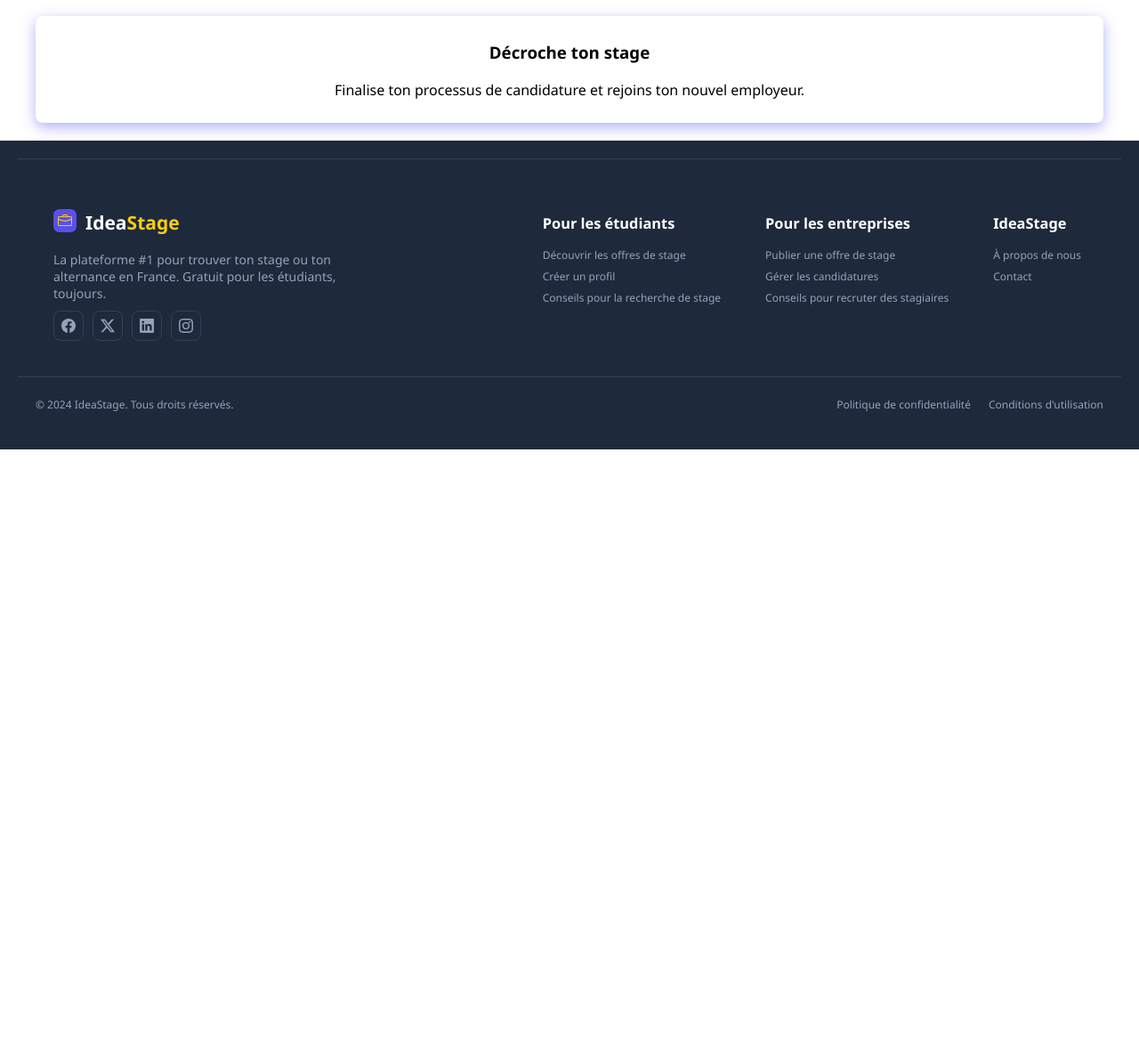
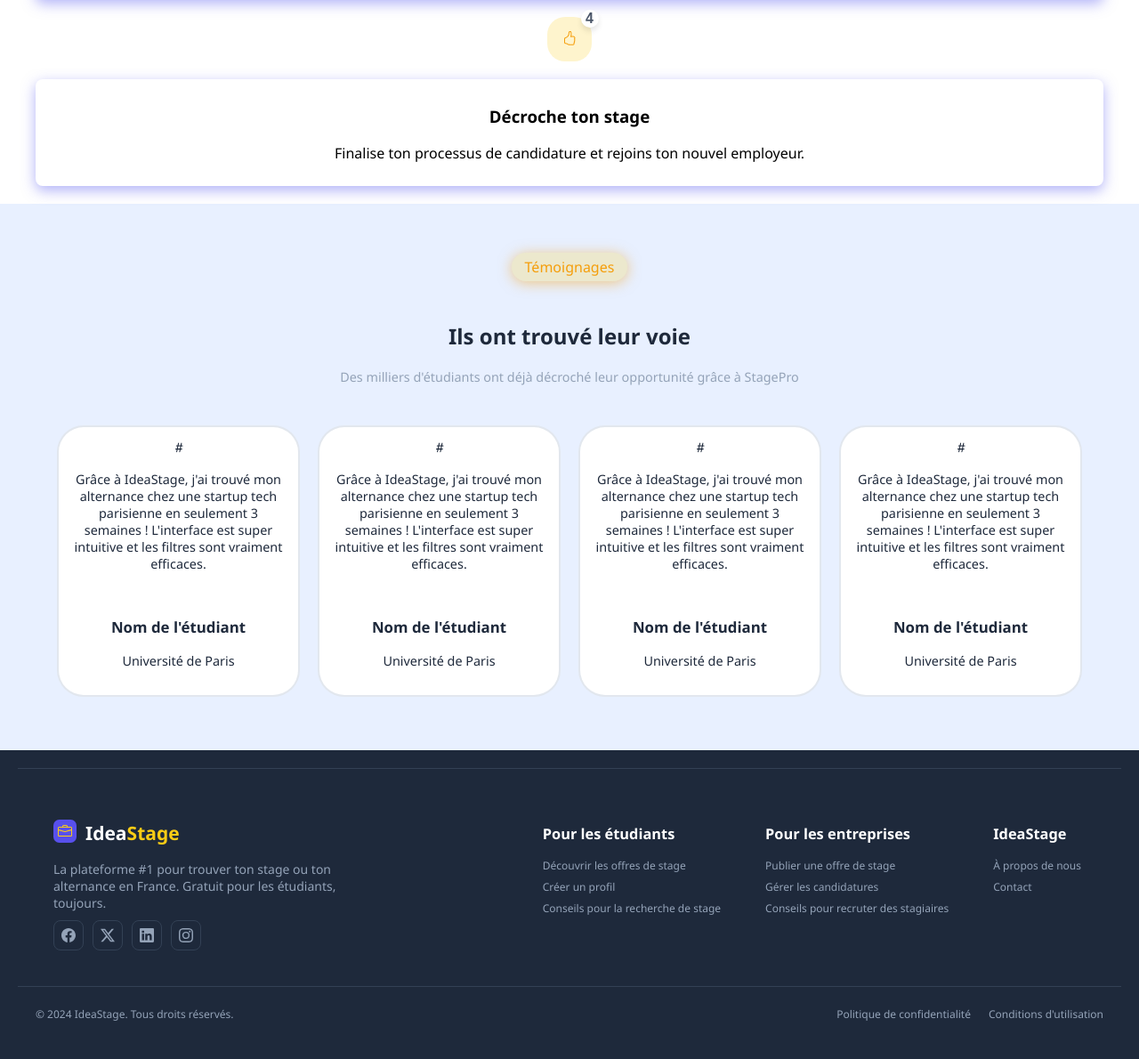
Before and after one commit to slowalie/Projet-WEB, a PHP site: page / in a window 1280 px wide. Shown: the part 3160-4350 px from the top of the page at 89% size. Before the commit the page ends 3665 px from the top, so only its background shows below. Run offline with PHP 8.4, Linux system fonts and the light colour scheme.

Commit message:
acceuil-front done

```diff
--- a/assets/style.css
+++ b/assets/style.css
@@ -553,6 +553,63 @@ position: absolute;
 
 }
 
+/* --- styles section temoignage --- */
+
+.temoignages {
+    background-color: rgba(185, 207, 255, 0.322);
+    color: var(--text-dark);
+    padding: 60px 5%;
+}
+
+.temoignage-container {
+    max-width: 1200px;
+    margin: 0 auto;
+    display: grid;
+    grid-template-columns: 1fr;
+    gap: 30px;
+    place-items: center;
+}
+
+.temoignage-bulle span {
+    margin-bottom: 15px;
+    box-shadow: 0 2px 15px var(--shadow-yellow);
+    border-radius: 30px;
+    padding: 5px 15px;
+    width: 100%;
+    color: var(--yellow);
+    background-color: var(--bg-yellow-muted);
+}
+.temoignage-title h2{
+    font-size: 1.5rem;
+    font-weight: bold;
+    font-family: 'Segoe UI', Tahoma, Geneva, Verdana, sans-serif;
+    text-align: center;
+}
+
+.temoignage-title p{
+    color: var(--text-muted);
+    font-size: 0.9rem;
+    text-align: center;
+    font-family: 'Segoe UI', Tahoma, Geneva, Verdana, sans-serif;
+}
+
+.temoignage-grid {
+    display: grid;
+    grid-template-columns: repeat(auto-fit, minmax(250px, 1fr));
+    gap: 20px;
+}
+
+.temoignage-card {
+    background-color: rgb(255, 255, 255);
+    padding: 15px;
+    border-radius: 30px;
+    border: 2px solid var(--text-light);
+    color: var(--text-dark);
+    font-size: 0.9rem;
+    text-align: center;
+
+}
+
 /* --- STYLES POUR LE FOOTER --- */
 
 footer {
--- a/index.html
+++ b/index.html
@@ -22,6 +22,7 @@
                 <a href="#">Offres</a>
                 <a href="#">Espace Entreprises</a>
                 <a href="#">Espace Candidats</a>
+                <a href="#">Ressources</a>
             </div>
             <button class="button-connexion">Connexion</button>
             <button class="button-inscription">S'inscrire</button>
@@ -67,7 +68,7 @@
 
                 <div class="hero-image-wrapper">
                     <div class="main-image">
-                        <img src="ton-image.jpg" alt="Bureaux">
+                        <img src="/assets/acceuil.jpg" alt="Bureaux">
                         <div class="floating-badge top-left">
                             <span class="icon">📈</span>
                             <div><strong>+342</strong> aujourd'hui</div>
@@ -225,7 +226,17 @@
                             <span class="offer-company">Tech Innovators</span>
                         </div>
                         <div class="offer-card">
-                            <h3>Alternance en marketing digital</h3>
+                            <div class="offer-badge">
+                                <span class="badge badge-priority">à la une</span>
+                            </div>
+                            <div class="offer-header">
+                                <div class = company-logo>
+                                    <img src="" alt="">
+                                </div>
+                                <h3>Alternance en marketing digital</h3>
+                                <p class="company-name">Global Brands</p>
+                            </div>
+
                             <p>Participe à la stratégie de communication d'une marque internationale.</p>
                             <span class="offer-company">Global Brands</span>
                         </div>
@@ -314,6 +325,132 @@
                 </div>
             </div>
         </section>
+        <section id="temoignages" class="temoignages">
+                <div class="temoignage-container">
+                    <div class="temoignage-bulle">
+                        <span>Témoignages</span>
+                    </div>
+                    <div class="temoignage-title">
+                        <h2>Ils ont trouvé leur voie</h2>
+                        <p>Des milliers d'étudiants ont déjà décroché leur opportunité grâce à StagePro</p>
+                    </div>
+
+                    <div class="temoignage-grid">
+                        <div class="temoignage-card">
+                            <div class="temoignage-content">
+                                <div class="temoignage-header">
+                                    <div class="temoignage-avatar">
+                                        <svg xmlns="http://www.w3.org/2000/svg" width="16" height="16" fill="currentColor" class="bi bi-hash" viewBox="0 0 16 16">
+                                            <path d="M8.39 12.648a1 1 0 0 0-.015.18c0 .305.21.508.5.508.266 0 .492-.172.555-.477l.554-2.703h1.204c.421 0 .617-.234.617-.547 0-.312-.188-.53-.617-.53h-.985l.516-2.524h1.265c.43 0 .618-.227.618-.547 0-.313-.188-.524-.618-.524h-1.046l.476-2.304a1 1 0 0 0 .016-.164.51.51 0 0 0-.516-.516.54.54 0 0 0-.539.43l-.523 2.554H7.617l.477-2.304c.008-.04.015-.118.015-.164a.51.51 0 0 0-.523-.516.54.54 0 0 0-.531.43L6.53 5.484H5.414c-.43 0-.617.22-.617.532s.187.539.617.539h.906l-.515 2.523H4.609c-.421 0-.609.219-.609.531s.188.547.61.547h.976l-.516 2.492c-.008.04-.015.125-.015.18 0 .305.21.508.5.508.265 0 .492-.172.554-.477l.555-2.703h2.242zm-1-6.109h2.266l-.515 2.563H6.859l.532-2.563z"/>
+                                        </svg>
+                                    </div>
+                                    <div class="temoignage-text">
+                                        <p>Grâce à IdeaStage, j'ai trouvé mon alternance chez une startup tech parisienne en seulement 3 semaines ! L'interface est super intuitive et les filtres sont vraiment efficaces.</p>
+                                    </div>
+
+                                </div>
+                                <div>
+                                    <div class="temoignage-logo">
+                                        <img src="" alt="">
+                                    </div>
+                                    <div class="temoignage-perso">
+                                        <h3> Nom de l'étudiant</h3>
+                                        <p>Université de Paris</p>
+                                    </div>
+                                </div>
+                            </div>
+                            <div>
+
+                            </div>
+                        </div>
+                        <div class="temoignage-card">
+                            <div class="temoignage-content">
+                                <div class="temoignage-header">
+                                    <div class="temoignage-avatar">
+                                        <svg xmlns="http://www.w3.org/2000/svg" width="16" height="16" fill="currentColor" class="bi bi-hash" viewBox="0 0 16 16">
+                                            <path d="M8.39 12.648a1 1 0 0 0-.015.18c0 .305.21.508.5.508.266 0 .492-.172.555-.477l.554-2.703h1.204c.421 0 .617-.234.617-.547 0-.312-.188-.53-.617-.53h-.985l.516-2.524h1.265c.43 0 .618-.227.618-.547 0-.313-.188-.524-.618-.524h-1.046l.476-2.304a1 1 0 0 0 .016-.164.51.51 0 0 0-.516-.516.54.54 0 0 0-.539.43l-.523 2.554H7.617l.477-2.304c.008-.04.015-.118.015-.164a.51.51 0 0 0-.523-.516.54.54 0 0 0-.531.43L6.53 5.484H5.414c-.43 0-.617.22-.617.532s.187.539.617.539h.906l-.515 2.523H4.609c-.421 0-.609.219-.609.531s.188.547.61.547h.976l-.516 2.492c-.008.04-.015.125-.015.18 0 .305.21.508.5.508.265 0 .492-.172.554-.477l.555-2.703h2.242zm-1-6.109h2.266l-.515 2.563H6.859l.532-2.563z"/>
+                                        </svg>
+                                    </div>
+                                    <div class="temoignage-text">
+                                         <p>Grâce à IdeaStage, j'ai trouvé mon alternance chez une startup tech parisienne en seulement 3 semaines ! L'interface est super intuitive et les filtres sont vraiment efficaces.</p>
+                                    </div>
+
+                                </div>
+                                <div>
+                                    <div class="temoignage-logo">
+                                        <img src="" alt="">
+                                    </div>
+                                    <div class="temoignage-perso">
+                                        <h3> Nom de l'étudiant</h3>
+                                        <p>Université de Paris</p>
+                                    </div>
+                                </div>
+                            </div>
+                            <div>
+
+                            </div>
+
+                        </div>
+                        <div class="temoignage-card">
+                            <div class="temoignage-content">
+                                <div class="temoignage-header">
+                                    <div class="temoignage-avatar">
+                                        <svg xmlns="http://www.w3.org/2000/svg" width="16" height="16" fill="currentColor" class="bi bi-hash" viewBox="0 0 16 16">
+                                            <path d="M8.39 12.648a1 1 0 0 0-.015.18c0 .305.21.508.5.508.266 0 .492-.172.555-.477l.554-2.703h1.204c.421 0 .617-.234.617-.547 0-.312-.188-.53-.617-.53h-.985l.516-2.524h1.265c.43 0 .618-.227.618-.547 0-.313-.188-.524-.618-.524h-1.046l.476-2.304a1 1 0 0 0 .016-.164.51.51 0 0 0-.516-.516.54.54 0 0 0-.539.43l-.523 2.554H7.617l.477-2.304c.008-.04.015-.118.015-.164a.51.51 0 0 0-.523-.516.54.54 0 0 0-.531.43L6.53 5.484H5.414c-.43 0-.617.22-.617.532s.187.539.617.539h.906l-.515 2.523H4.609c-.421 0-.609.219-.609.531s.188.547.61.547h.976l-.516 2.492c-.008.04-.015.125-.015.18 0 .305.21.508.5.508.265 0 .492-.172.554-.477l.555-2.703h2.242zm-1-6.109h2.266l-.515 2.563H6.859l.532-2.563z"/>
+                                        </svg>
+                                    </div>
+                                    <div class="temoignage-text">
+                                         <p>Grâce à IdeaStage, j'ai trouvé mon alternance chez une startup tech parisienne en seulement 3 semaines ! L'interface est super intuitive et les filtres sont vraiment efficaces.</p>
+                                    </div>
+
+                                </div>
+                                <div>
+                                    <div class="temoignage-logo">
+                                        <img src="" alt="">
+                                    </div>
+                                    <div class="temoignage-perso">
+                                        <h3> Nom de l'étudiant</h3>
+                                        <p>Université de Paris</p>
+                                    </div>
+                                </div>
+                            </div>
+                            <div>
+
+                            </div>
+
+                        </div>
+                        <div class="temoignage-card">
+                            <div class="temoignage-content">
+                                <div class="temoignage-header">
+                                    <div class="temoignage-avatar">
+                                        <svg xmlns="http://www.w3.org/2000/svg" width="16" height="16" fill="currentColor" class="bi bi-hash" viewBox="0 0 16 16">
+                                            <path d="M8.39 12.648a1 1 0 0 0-.015.18c0 .305.21.508.5.508.266 0 .492-.172.555-.477l.554-2.703h1.204c.421 0 .617-.234.617-.547 0-.312-.188-.53-.617-.53h-.985l.516-2.524h1.265c.43 0 .618-.227.618-.547 0-.313-.188-.524-.618-.524h-1.046l.476-2.304a1 1 0 0 0 .016-.164.51.51 0 0 0-.516-.516.54.54 0 0 0-.539.43l-.523 2.554H7.617l.477-2.304c.008-.04.015-.118.015-.164a.51.51 0 0 0-.523-.516.54.54 0 0 0-.531.43L6.53 5.484H5.414c-.43 0-.617.22-.617.532s.187.539.617.539h.906l-.515 2.523H4.609c-.421 0-.609.219-.609.531s.188.547.61.547h.976l-.516 2.492c-.008.04-.015.125-.015.18 0 .305.21.508.5.508.265 0 .492-.172.554-.477l.555-2.703h2.242zm-1-6.109h2.266l-.515 2.563H6.859l.532-2.563z"/>
+                                        </svg>
+                                    </div>
+                                    <div class="temoignage-text">
+                                         <p>Grâce à IdeaStage, j'ai trouvé mon alternance chez une startup tech parisienne en seulement 3 semaines ! L'interface est super intuitive et les filtres sont vraiment efficaces.</p>
+                                    </div>
+
+                                </div>
+                                <div>
+                                    <div class="temoignage-logo">
+                                        <img src="" alt="">
+                                    </div>
+                                    <div class="temoignage-perso">
+                                        <h3> Nom de l'étudiant</h3>
+                                        <p>Université de Paris</p>
+                                    </div>
+                                </div>
+                            </div>
+                            <div>
+
+                            </div>
+
+                        </div>
+                    </div>
+
+
+        </section>
     </main>
 
     <footer>
```
Also changed, not shown: assets/acceuil.jpg (added).
